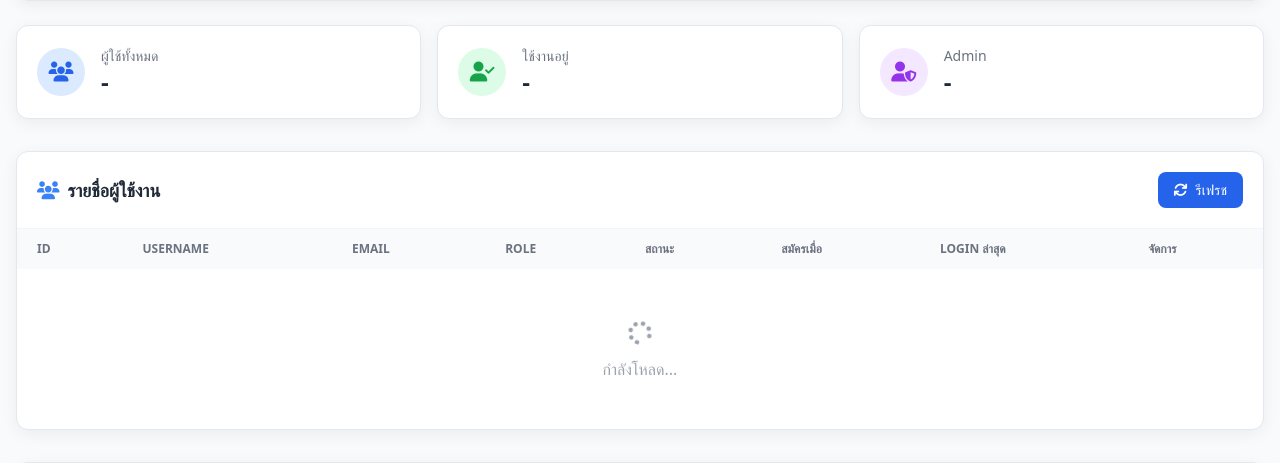
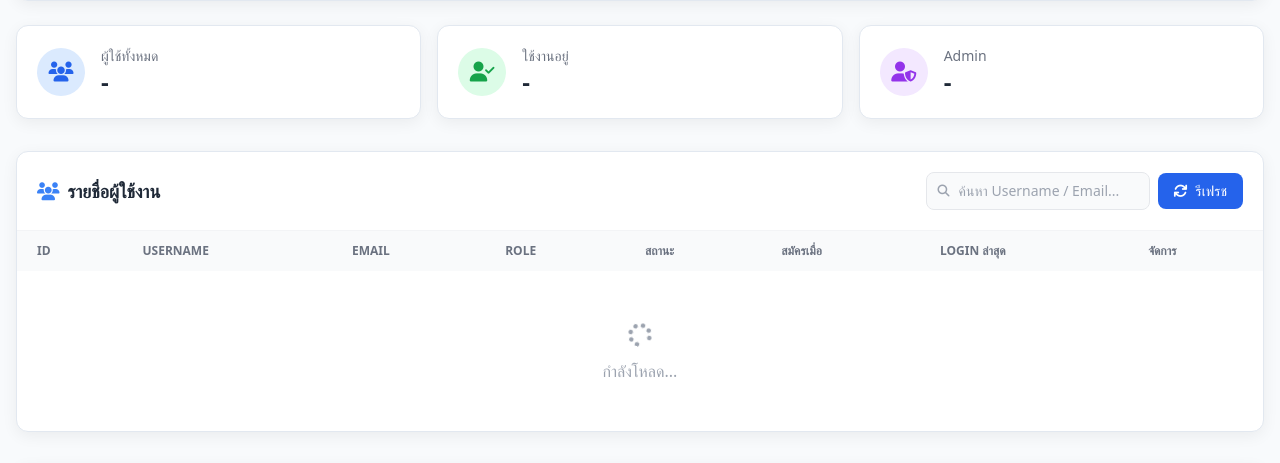
Before and after one commit to ssenxl/ChatBot, a Flask app: template templates/admin.html in a window 1280 px wide. Shown: the part 181-644 px from the top of the page. Run offline with Flask 3, Linux system fonts and the light colour scheme; the template is opened without the code that fills it, so the values that code supplies are empty; some libraries are stand-ins or nearby versions.

Commit message:
Add user search box to admin user table
- Search input filters by Username or Email in real-time (client-side)
- allUsers array stores full list; filterUsers() filters on input
- renderUsers() extracted so both loadUsers and filterUsers can render the same table
- Search clears on data refresh

Co-Authored-By: Claude Sonnet 4.6 <noreply@anthropic.com>

```diff
--- a/templates/admin.html
+++ b/templates/admin.html
@@ -108,13 +108,21 @@
 
         <!-- User Table -->
         <div class="card-shadow rounded-xl overflow-hidden mb-8">
-            <div class="flex items-center justify-between p-5 border-b border-gray-100">
+            <div class="flex flex-wrap items-center justify-between gap-3 p-5 border-b border-gray-100">
                 <h2 class="text-lg font-bold text-gray-800">
                     <i class="fas fa-users mr-2 text-blue-500"></i>รายชื่อผู้ใช้งาน
                 </h2>
-                <button onclick="loadUsers()" class="bg-blue-600 hover:bg-blue-700 text-white px-4 py-2 rounded-lg text-sm transition-all">
-                    <i class="fas fa-sync mr-2"></i>รีเฟรช
-                </button>
+                <div class="flex items-center gap-2">
+                    <div class="relative">
+                        <i class="fas fa-search absolute left-3 top-1/2 -translate-y-1/2 text-gray-400 text-xs"></i>
+                        <input id="user-search" type="search" placeholder="ค้นหา Username / Email..."
+                            oninput="filterUsers()"
+                            class="rounded-lg border border-gray-200 bg-gray-50 pl-8 pr-3 py-2 text-sm text-gray-800 outline-none focus:border-blue-400 transition w-56 placeholder-gray-400">
+                    </div>
+                    <button onclick="loadUsers()" class="bg-blue-600 hover:bg-blue-700 text-white px-4 py-2 rounded-lg text-sm transition-all">
+                        <i class="fas fa-sync mr-2"></i>รีเฟรช
+                    </button>
+                </div>
             </div>
             <div class="overflow-x-auto">
                 <table class="w-full">
@@ -368,6 +376,7 @@
     <script>
         let targetUserId = null;
         let activeConvId = null;
+        let allUsers = [];
 
         document.addEventListener('DOMContentLoaded', () => { loadUsers(); loadTokenUsage(); loadFeedback(); loadSupportTickets(); });
 
@@ -384,13 +393,26 @@
                 return;
             }
 
-            const users = data.users;
-            document.getElementById('stat-total').textContent = users.length;
-            document.getElementById('stat-active').textContent = users.filter(u => u.is_active).length;
-            document.getElementById('stat-admin').textContent = users.filter(u => u.role === 'admin').length;
+            allUsers = data.users;
+            document.getElementById('stat-total').textContent = allUsers.length;
+            document.getElementById('stat-active').textContent = allUsers.filter(u => u.is_active).length;
+            document.getElementById('stat-admin').textContent = allUsers.filter(u => u.role === 'admin').length;
+            document.getElementById('user-search').value = '';
+            renderUsers(allUsers);
+        }
 
+        function filterUsers() {
+            const q = document.getElementById('user-search').value.trim().toLowerCase();
+            const filtered = q ? allUsers.filter(u =>
+                u.username.toLowerCase().includes(q) || u.email.toLowerCase().includes(q)
+            ) : allUsers;
+            renderUsers(filtered);
+        }
+
+        function renderUsers(users) {
+            const tbody = document.getElementById('users-tbody');
             if (users.length === 0) {
-                tbody.innerHTML = `<tr><td colspan="8" class="text-center py-8 text-gray-400">ไม่มีผู้ใช้</td></tr>`;
+                tbody.innerHTML = `<tr><td colspan="8" class="text-center py-8 text-gray-400">ไม่พบผู้ใช้</td></tr>`;
                 return;
             }
 
```
